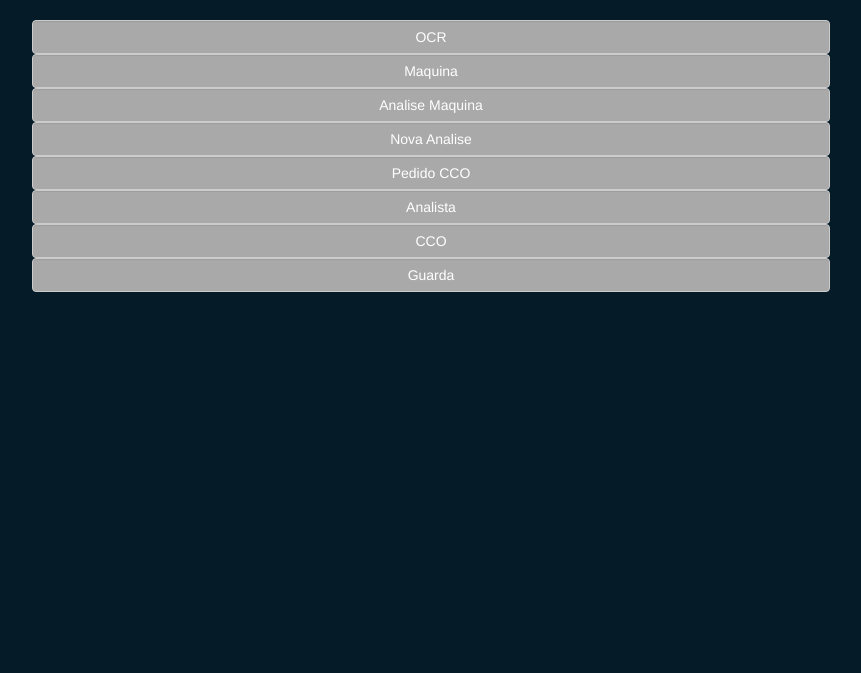
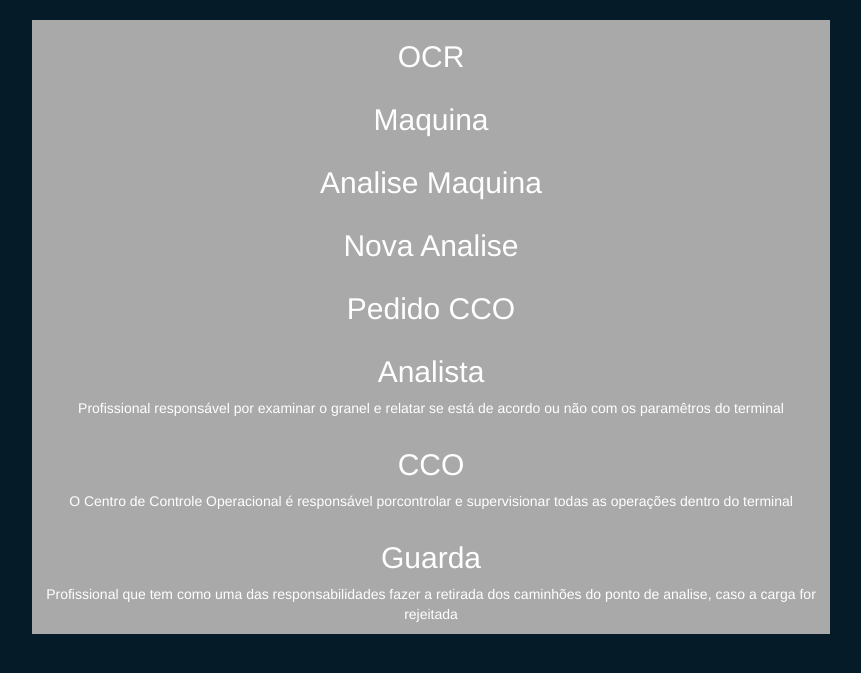
Before and after one commit to MarcosYaiama/integradores, a Flask app: page /prototype in a window 1280 px wide. Shown: the top 673 px of the page, without its empty margins (209-1070 px from the left). Run offline with Flask 2, Linux system fonts and the light colour scheme; some libraries are stand-ins or nearby versions.

Commit message:
BUG do GUARDA CORRIGIDO

```diff
--- a/App/templates/indexCCO.html
+++ b/App/templates/indexCCO.html
@@ -73,7 +73,7 @@
                         <td>{{r[6]}}</td>
                         <td>{{r[7]}}</td>
                         <td>{{r[1]}}</td>
-                        {% if r[3] %}
+                        {% if r[3]|length > 1 %}
                             <td>Sim</td>
                         {% else %}
                             <td>Não</td>
--- a/App/templates/prototipo.html
+++ b/App/templates/prototipo.html
@@ -4,14 +4,23 @@
 
     <div class="tela">
       <div id="selecao-processo-JS"></div>
-      <div class="form-control processo" >OCR</div>
-      <div class="form-control processo" >Maquina</div>
-      <div class="form-control processo" >Analise Maquina</div>
-      <div class="form-control processo" >Nova Analise</div>
-      <div class="form-control processo" >Pedido CCO</div>
-      <div class="form-control processo" >Analista</div>
-      <div class="form-control processo" >CCO</div>
-      <div class="form-control processo" >Guarda</div>
+      <div class="processo" id="OCR"><h2>OCR</h2></div>
+      <div class="processo" id="Maquina"><h2>Maquina</h2></div>
+      <div class="processo" id="Retorno-Maquina"><h2>Analise Maquina</h2></div>
+      <div class="processo" id="Nova-Analise"><h2>Nova Analise</div>
+      <div class="processo" id="Pedido-CCO"><h2>Pedido CCO</h2></div>
+      <div class="processo" id="analista">
+        <h2>Analista</h2>
+        <p>Profissional responsável por examinar o granel e relatar se está de acordo ou não com os paramêtros do terminal</p>
+      </div>
+      <div class="processo" id="cco">
+        <h2>CCO</h2>
+        <p>O Centro de Controle Operacional é responsável porcontrolar e supervisionar todas as operações dentro do terminal</p>
+      </div>
+      <div class="processo" id="guarda">
+        <h2>Guarda</h2>
+        <p>Profissional que tem como uma das responsabilidades fazer a retirada dos caminhões do ponto de analise, caso a carga for rejeitada</p>
+      </div>
     </div>
     <br><br><br>
     <!-- <button class="btn btn-success form-control botao"></button> -->
@@ -26,7 +35,7 @@
 <script src="{{url_for('static', filename='js/Tabelas.js')}}"></script>
 <script>
   let tabela = new TabelasUsuarios('prototype', ['id','grao', 'destino', 'estado']);
-  var v = document.getElementsByTagName("audio")[0];
-  v.play();
+  // var v = document.getElementsByTagName("audio")[0];
+  // v.play();
 </script>
 {%endblock%}
```
Also changed, not shown: App/templates/prototipoCCO.html (added, +55 -0 lines).
